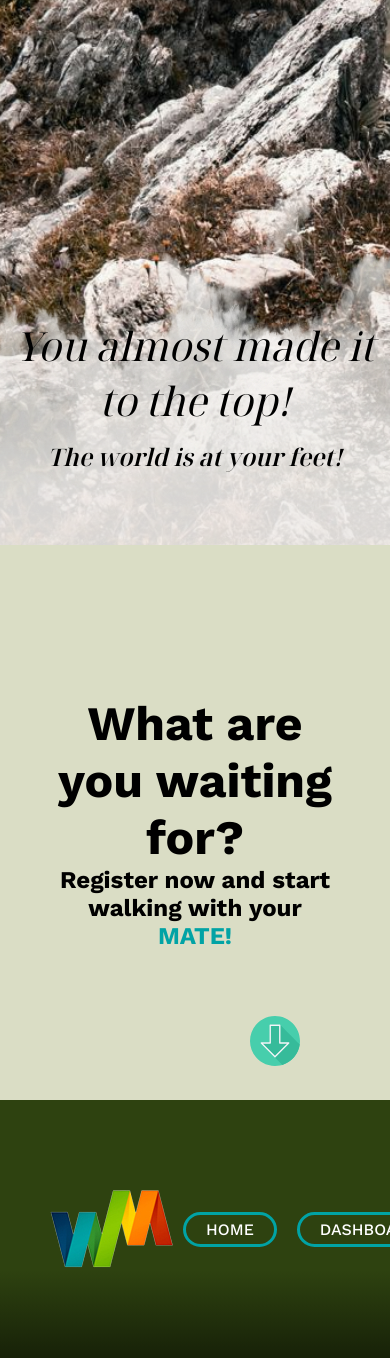
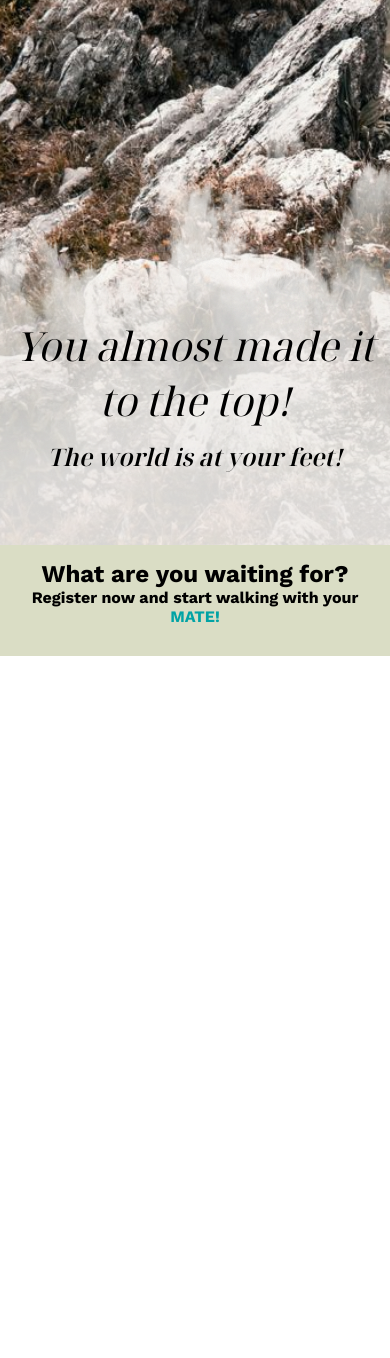
Before and after one commit to JEKO10/Walkmate, a Flask app: page / in a window 390 px wide; the page is wider, and only the part inside the window is pictured. Shown: the part 4455-5813 px from the top of that part. After the commit the page ends 5111 px from the top of that part, so only its background shows below. Run offline with Flask 2, Linux system fonts and the light colour scheme; some libraries are stand-ins or nearby versions.

Commit message:
responsive finished for register section

```diff
--- a/sass/_responsive.scss
+++ b/sass/_responsive.scss
@@ -78,6 +78,12 @@
           margin: 1.5rem 0;
         }
       }
+    }
+  }
+
+  .register {
+    img {
+      display: none;
     }
   }
 
@@ -205,6 +211,15 @@
       bottom: 10%;
     }
   }
+
+  .register {
+    padding: 50px 50px;
+
+    h1 {
+      font-size: 2.5rem;
+      margin-bottom: 1rem 0;
+    }
+  }
 }
 
 @include mediaMediumLow {
@@ -257,6 +272,18 @@
 
   .customers .container {
     @include flex(space-between, center);
+  }
+
+  .register {
+    padding: 30px 30px 50px;
+
+    h1 {
+      font-size: 2rem;
+    }
+
+    h2 {
+      font-size: 1.5rem;
+    }
   }
 }
 
@@ -313,6 +340,18 @@
     }
   }
 
+  .register {
+    padding: 15px 15px 30px;
+
+    h1 {
+      font-size: 1.5rem;
+    }
+
+    h2 {
+      font-size: 1rem;
+    }
+  }
+
   .contactBody {
     nav {
       padding: 30px 20px;
--- a/static/main.css
+++ b/static/main.css
@@ -828,6 +828,9 @@ footer ul a:hover {
   .customers .container article > div {
     margin: 1.5rem 0;
   }
+  .register img {
+    display: none;
+  }
   .contactBody > h1 {
     padding: 40px 20px;
   }
@@ -954,6 +957,13 @@ footer ul a:hover {
   .end h2 {
     bottom: 10%;
   }
+  .register {
+    padding: 50px 50px;
+  }
+  .register h1 {
+    font-size: 2.5rem;
+    margin-bottom: 1rem 0;
+  }
 }
 
 @media screen and (max-width: 576px) {
@@ -1022,6 +1032,15 @@ footer ul a:hover {
         -ms-flex-align: center;
             align-items: center;
   }
+  .register {
+    padding: 30px 30px 50px;
+  }
+  .register h1 {
+    font-size: 2rem;
+  }
+  .register h2 {
+    font-size: 1.5rem;
+  }
 }
 
 @media screen and (max-width: 480px) {
@@ -1065,6 +1084,15 @@ footer ul a:hover {
   }
   .end h2 {
     bottom: 8%;
+  }
+  .register {
+    padding: 15px 15px 30px;
+  }
+  .register h1 {
+    font-size: 1.5rem;
+  }
+  .register h2 {
+    font-size: 1rem;
   }
   .contactBody nav {
     padding: 30px 20px;
--- a/templates/index.html
+++ b/templates/index.html
@@ -136,7 +136,7 @@
       <h2>Register now and start walking with your <span>mate!</span></h2>
       <img src="../static/icons/down-arrow.svg" alt="IMG" />
     </section>
-    <footer>
+    <!-- <footer>
       <img src="../static/images/logo.png" alt="Logo" />
       <ul>
         <li><a href="#">Home</a></li>
@@ -144,7 +144,7 @@
         <li><a href="{{ url_for('login') }}">Log in</a></li>
         <li><a href="{{ url_for('register') }}">Register</a></li>
       </ul>
-    </footer>
+    </footer> -->
     <section class="sidebar">
       <ul>
         <li><a href="{{ url_for('dashboard') }}">Dashboard</a></li>
```
Also changed, not shown: 1 other file.
